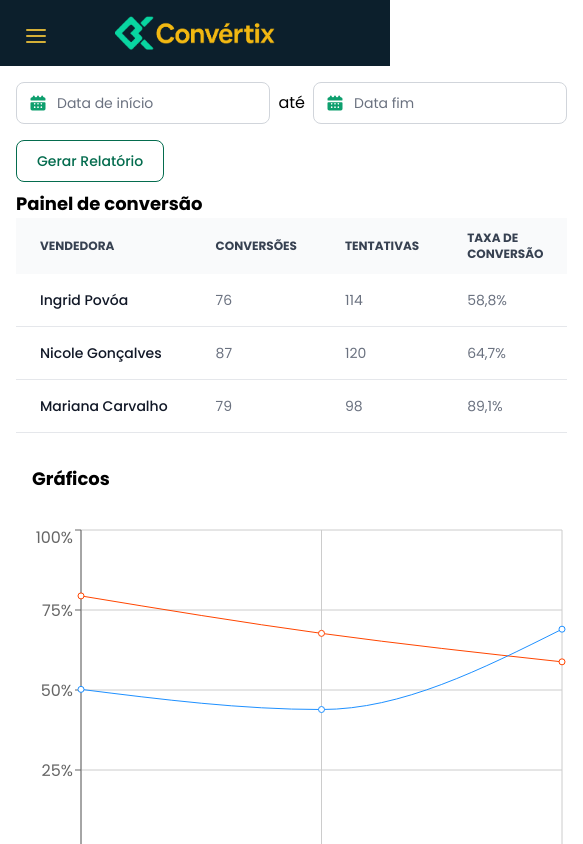
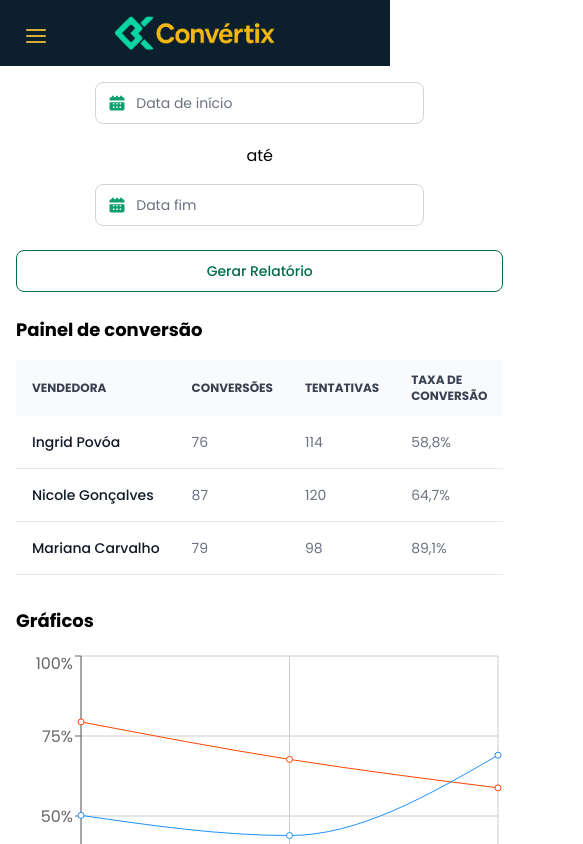
Before and after one commit to Nataliab-16/Convertix, a Next.js app in the folder app-convertix/: page / in a window 390 px wide. Shown: the top 844 px of the page, 583 px wide, since content can reach past the window. Built offline with nearby package versions, Linux system fonts and the light colour scheme.

Commit message:
fix: ultimate responsiveness

```diff
--- a/app-convertix/src/app/globals.css
+++ b/app-convertix/src/app/globals.css
@@ -1,6 +1,12 @@
 @import "tailwindcss";
 @import "flowbite/src/themes/default";
 @import "flowbite";
+
+html, body {
+  width: 100% !important;
+  margin: 0;
+  padding: 0;
+}
 
 :root {
   --color-convertix-primary: #0c1f2c;
--- a/app-convertix/src/app/page.tsx
+++ b/app-convertix/src/app/page.tsx
@@ -61,13 +61,10 @@ export default function Home() {
     <div className="flex min-h-screen">
       <Sidebar sidebarOpen={sidebarOpen} setSidebarOpen={setSidebarOpen} />
 
-      <main
-        className={`flex-1 p-4 transition-all duration-300 ${
-          sidebarOpen ? "ml-64 md:ml-64" : "ml-0"
-        }`}
-      >
-        <div className="flex items-center gap-2">
-          <div className="relative max-w-sm">
+      <main className={`flex-1 p-4 transition-all duration-300 ${sidebarOpen ? "md:ml-64" : "ml-0"}`}>
+        <div className="flex flex-col sm:flex-row flex-nowrap items-center justify-center sm:items-center gap-4 mb-6">
+          {/* Data de início */}
+          <div className="relative">
             <div className="absolute inset-y-0 left-0 flex items-center pl-3 z-10">
               <CalendarIcon />
             </div>
@@ -75,14 +72,15 @@ export default function Home() {
               selected={startDate}
               onChange={(date) => setStartDate(date)}
               placeholderText="Data de início"
-              className="pl-10 w-full py-2.5 px-4 text-sm text-gray-500 bg-white border border-gray-300 rounded-lg focus:ring-blue-500 focus:border-blue-500 dark:bg-gray-700 dark:border-gray-600"
+              className="pl-10 w-full py-2.5 px-4 text-sm text-gray-700 bg-white border border-gray-300 rounded-lg focus:ring-blue-500 focus:border-blue-500 dark:bg-gray-700 dark:border-gray-600"
               dateFormat="dd/MM/yyyy"
             />
           </div>
 
-          <span>até</span>
+          <span className="text-center sm:mt-0 mt-1">até</span>
 
-          <div className="relative max-w-sm">
+          {/* Data de fim */}
+          <div className="relative">
             <div className="absolute inset-y-0 left-0 flex items-center pl-3 z-10">
               <CalendarIcon />
             </div>
@@ -93,40 +91,33 @@ export default function Home() {
               startDate={startDate}
               endDate={endDate}
               placeholderText="Data fim"
-              className="pl-10 w-full py-2.5 px-4 text-sm text-gray-900 bg-white border border-gray-300 rounded-lg focus:ring-blue-500 focus:border-blue-500 dark:bg-gray-700 dark:border-gray-600"
+              className="pl-10 w-full py-2.5 px-4 text-sm text-gray-700 bg-white border border-gray-300 rounded-lg focus:ring-blue-500 focus:border-blue-500 dark:bg-gray-700 dark:border-gray-600"
               dateFormat="dd/MM/yyyy"
             />
           </div>
         </div>
 
+        <div className="mb-6 justify-center flex">
           <button
             type="button"
-          className="mt-4 text-green-700 hover:text-white border border-green-700 hover:bg-green-800 focus:ring-4 focus:outline-none focus:ring-green-300 font-medium rounded-lg text-sm px-5 py-2.5 text-center me-2 mb-2 dark:border-green-500 dark:text-green-500 dark:hover:text-white dark:hover:bg-green-600 dark:focus:ring-green-800"
+            className=" w-full sm:w-auto text-green-700 hover:text-white border border-green-700 hover:bg-green-800 focus:ring-4 focus:outline-none focus:ring-green-300 font-medium rounded-lg text-sm px-5 py-2.5"
           >
             Gerar Relatório
           </button>
+        </div>
 
-        <h2 className="m-4 text-lg poppins-bold">Painel de conversão</h2>
+        <h2 className="text-lg font-bold mb-4">Painel de conversão</h2>
 
-        <div className="overflow-x-auto">
-          <table className="w-full text-sm text-left text-gray-500 dark:text-gray-400">
+        <div className="overflow-x-auto mb-8">
+          <table className="min-w-full text-sm text-left text-gray-500 dark:text-gray-400">
             <thead className="text-xs text-gray-700 uppercase bg-gray-50 dark:bg-gray-700 dark:text-gray-400">
               <tr>
-                <th scope="col" className="px-6 py-3">
-                  Vendedora
-                </th>
-                <th scope="col" className="px-6 py-3">
-                  Conversões
-                </th>
-                <th scope="col" className="px-6 py-3">
-                  Tentativas
-                </th>
-                <th scope="col" className="px-6 py-3">
-                  Taxa de conversão
-                </th>
+                <th scope="col" className="px-4 py-3">Vendedora</th>
+                <th scope="col" className="px-4 py-3">Conversões</th>
+                <th scope="col" className="px-4 py-3">Tentativas</th>
+                <th scope="col" className="px-4 py-3">Taxa de conversão</th>
               </tr>
             </thead>
-
             <tbody>
               {sellersData.map(({ nome, conversoes, tentativas, taxa }) => (
                 <tr
@@ -135,31 +126,36 @@ export default function Home() {
                 >
                   <th
                     scope="row"
-                    className="px-6 py-4 font-medium text-gray-900 whitespace-nowrap dark:text-white"
+                    className="px-4 py-4 font-medium text-gray-900 whitespace-nowrap dark:text-white"
                   >
                     {nome}
                   </th>
-                  <td className="px-6 py-4">{conversoes}</td>
-                  <td className="px-6 py-4">{tentativas}</td>
-                  <td className="px-6 py-4">{taxa}</td>
+                  <td className="px-4 py-4">{conversoes}</td>
+                  <td className="px-4 py-4">{tentativas}</td>
+                  <td className="px-4 py-4">{taxa}</td>
                 </tr>
               ))}
             </tbody>
           </table>
         </div>
 
-        <h2 className="mx-4 my-8 text-lg poppins-bold">Gráficos</h2>
+        <h2 className="text-lg font-bold mb-4">Gráficos</h2>
 
+        <div className="mb-8">
           <GraficoDeVendas />
+        </div>
 
+        <div className="mb-4">
           <button
             type="button"
             onClick={exportarPDF}
-          className="my-4 focus:outline-none text-white bg-red-700 hover:bg-red-800 focus:ring-4 focus:ring-red-300 font-medium rounded-lg text-sm px-5 py-2.5 me-2 mb-2 dark:bg-red-600 dark:hover:bg-red-700 dark:focus:ring-red-900"
+            className="w-full sm:w-auto text-white bg-red-700 hover:bg-red-800 focus:ring-4 focus:ring-red-300 font-medium rounded-lg text-sm px-5 py-2.5 dark:bg-red-600 dark:hover:bg-red-700 dark:focus:ring-red-900"
           >
             Exportar em PDF
           </button>
+        </div>
       </main>
+
     </div>
   );
 }
--- a/app-convertix/src/app/vendedoras/page.tsx
+++ b/app-convertix/src/app/vendedoras/page.tsx
@@ -66,7 +66,8 @@ export default function CadastroVendedora() {
   return (
     <div className="flex">
       <Sidebar sidebarOpen={sidebarOpen} setSidebarOpen={setSidebarOpen} />
-      <div className="max-w-md mx-auto p-4">
+
+      <div className="max-w-sm mx-auto p-5">
         <h1 className="text-2xl font-bold my-10">Cadastro de Vendedora</h1>
 
         <form onSubmit={handleSubmit} className="space-y-4">
--- a/app-convertix/src/components/Header.tsx
+++ b/app-convertix/src/components/Header.tsx
@@ -4,13 +4,10 @@ import Link from "next/link";
 export function Header() {
     return (
         <nav className="w-full flex bg-convertix-primary border-gray-200 poppins-regular">
-            <div className="flex flex-wrap justify-between items-center mx-auto max-w-screen-xl p-4">
+            <div className="justify-between items-center mx-auto max-w-screen-xl p-4">
                 <Link href="/" className="flex items-center space-x-3 rtl:space-x-reverse">
                     <img src="./colorido_png.png" className="h-30 w-40" alt="Logo" />
                 </Link>
-                <div className="flex items-center space-x-6 rtl:space-x-reverse">
-
-                </div>
             </div>
         </nav>
     )
```
Lines whose indentation alone changed are shown as unchanged.
